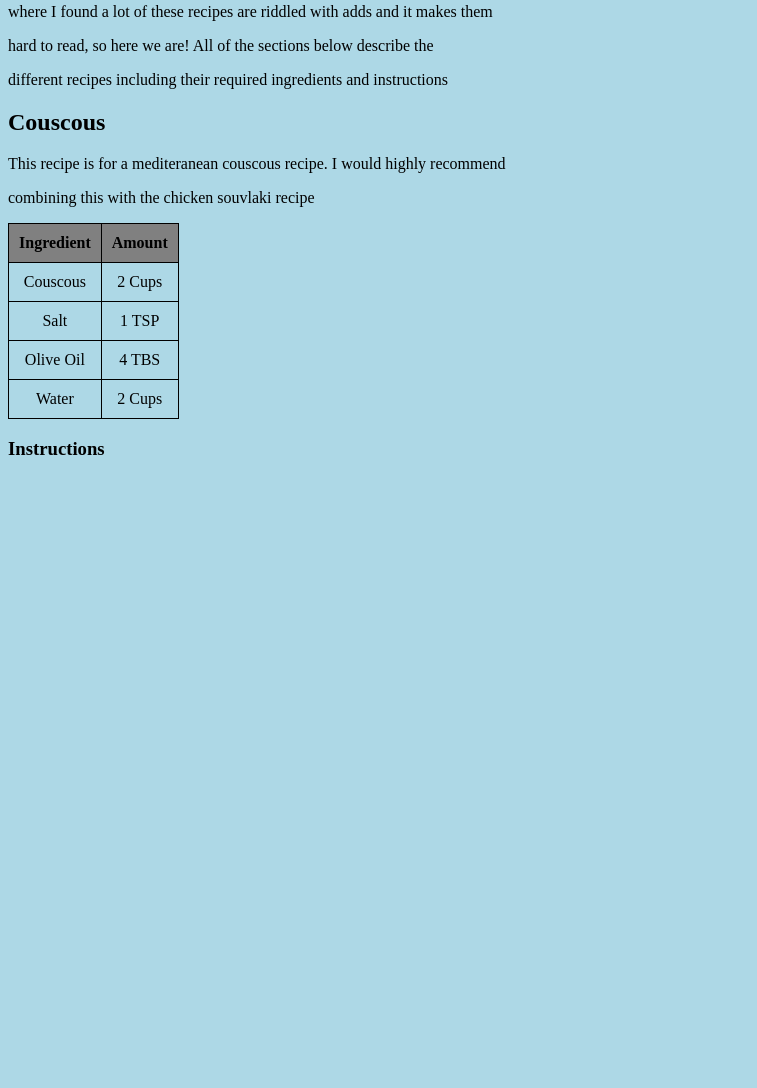
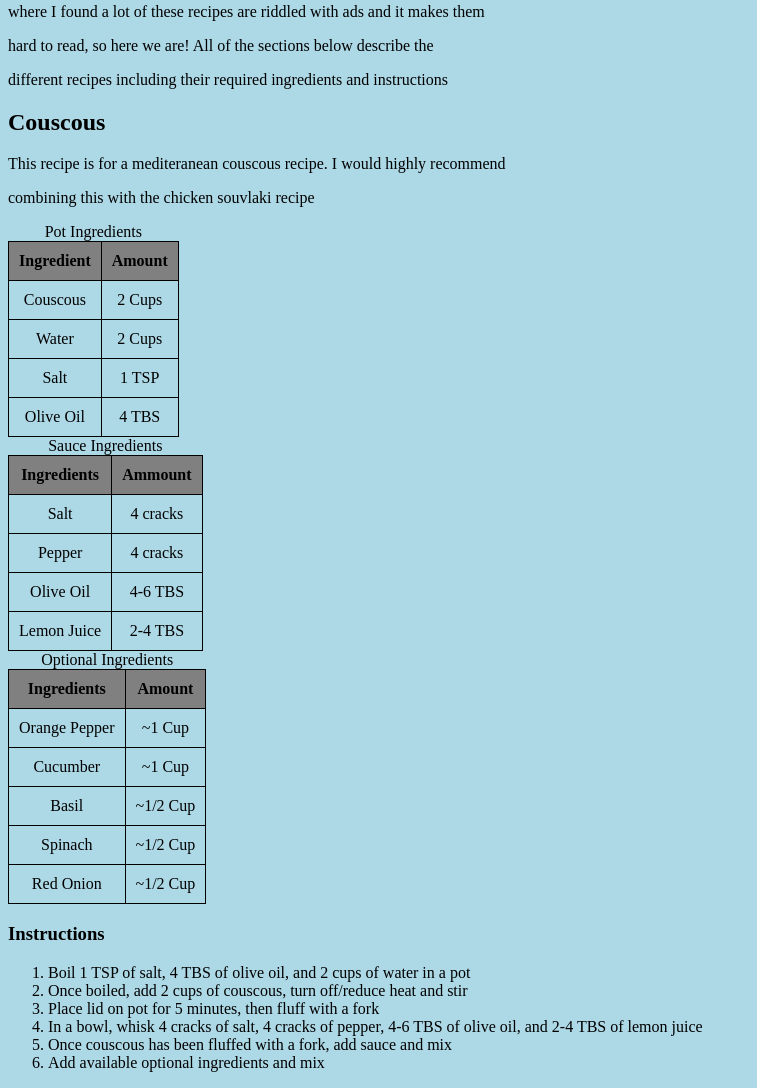
Before and after one commit to mdcrewe/mdcrewe.github.io, a plain HTML site: page recipes/index.html in a window 1280 px wide. Shown: the part 365-1453 px from the top of the page, without its empty margins (0-757 px from the left). Before the commit the page ends 844 px from the top, so only its background shows below. Drawn offline with Linux system fonts and the light colour scheme; files that its build step writes are made by us from their sources.

Commit message:
Updated couscous recipe

```diff
--- a/recipes/index.html
+++ b/recipes/index.html
@@ -8,7 +8,7 @@
 
     <body>
         <h1>
-            Crewe Recipes
+            Recipes
         </h1>
 
         <h2>
@@ -26,16 +26,17 @@
         <p>This website is just a culmination of a bunch of recipes that I enjoy making</p>
         <p>and I wanted them all in one place so it was easy for me to access, plus it </p>
         <p>gave me a good excuse to try and learn some HTML stuff. Also, the websites  </p>
-        <p>where I found a lot of these recipes are riddled with adds and it makes them</p>
+        <p>where I found a lot of these recipes are riddled with ads and it makes them </p>
         <p>hard to read, so here we are! All of the sections below describe the        </p>
         <p>different recipes including their required ingredients and instructions     </p>
 
-        <h2 id="couscouc">Couscous</h2>
+        <h2 id="couscous">Couscous</h2>
 
         <p>This recipe is for a mediteranean couscous recipe. I would highly recommend </p>
         <p>combining this with the chicken souvlaki recipe                             </p>
 
         <table>
+            <caption>Pot Ingredients</caption>
             <tr>
                 <th>Ingredient</th>
                 <th>Amount</th>
@@ -43,6 +44,11 @@
 
             <tr>
                 <td>Couscous</td>
+                <td>2 Cups</td>
+            </tr>
+
+            <tr>
+                <td>Water</td>
                 <td>2 Cups</td>
             </tr>
 
@@ -55,14 +61,77 @@
                 <td>Olive Oil</td>
                 <td>4 TBS</td>
             </tr>
+        </table>
+
+        <table>
+            <caption>Sauce Ingredients</caption>
+            <tr>
+                <th>Ingredients</th>
+                <th>Ammount</th>
+            </tr>
 
             <tr>
-                <td>Water</td>
-                <td>2 Cups</td>
+                <td>Salt</td>
+                <td>4 cracks</td>
+            </tr>
+
+            <tr>
+                <td>Pepper</td>
+                <td>4 cracks</td>
+            </tr>
+
+            <tr>
+                <td>Olive Oil</td>
+                <td>4-6 TBS</td>
+            </tr>
+
+            <tr>
+                <td>Lemon Juice</td>
+                <td>2-4 TBS</td>
+            </tr>
+        </table>
+
+        <table>
+            <caption>Optional Ingredients</caption>
+            <tr>
+                <th>Ingredients</th>
+                <th>Amount</th>
+            </tr>
+
+            <tr>
+                <td>Orange Pepper</td>
+                <td>~1 Cup</td>
+            </tr>
+
+            <tr>
+                <td>Cucumber</td>
+                <td>~1 Cup</td>
+            </tr>
+
+            <tr>
+                <td>Basil</td>
+                <td>~1/2 Cup</td>
+            </tr>
+
+            <tr>
+                <td>Spinach</td>
+                <td>~1/2 Cup</td>
+            </tr>
+
+            <tr>
+                <td>Red Onion</td>
+                <td>~1/2 Cup</td>
             </tr>
         </table>
 
         <h3>Instructions</h3>
-
+        <ol>
+            <li>Boil 1 TSP of salt, 4 TBS of olive oil, and 2 cups of water in a pot</li>
+            <li>Once boiled, add 2 cups of couscous, turn off/reduce heat and stir</li>
+            <li>Place lid on pot for 5 minutes, then fluff with a fork</li>
+            <li>In a bowl, whisk 4 cracks of salt, 4 cracks of pepper, 4-6 TBS of olive oil, and 2-4 TBS of lemon juice</li>
+            <li>Once couscous has been fluffed with a fork, add sauce and mix</li>
+            <li>Add available optional ingredients and mix</li>
+        </ol>
     </body>
 </html>
```
Also changed, not shown: 1 other file.
